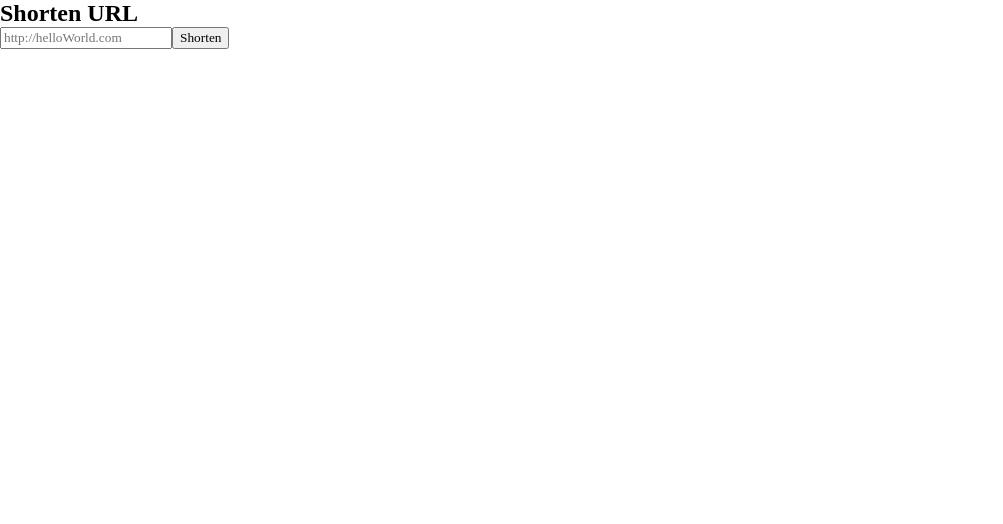
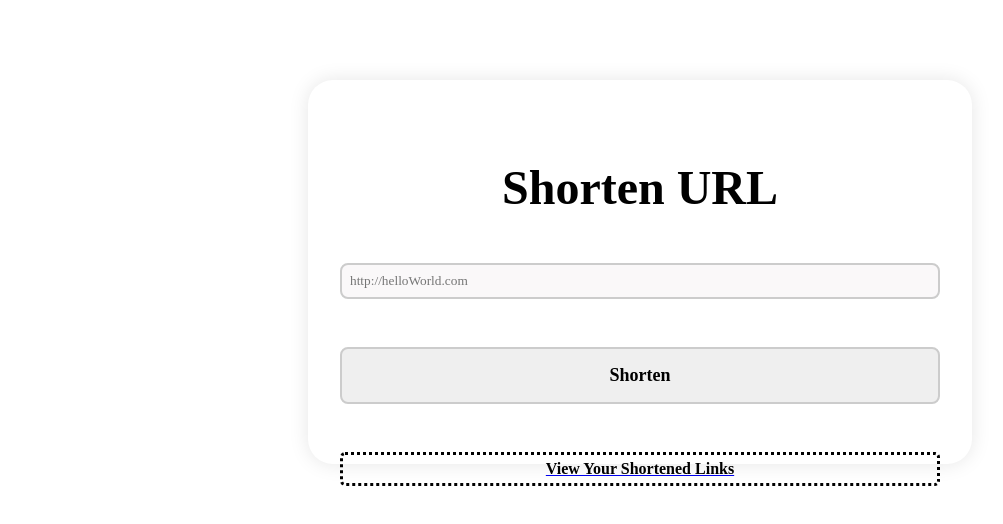
Before and after one commit to jamesmoraless/URL-Shortener-FrontEnd, a React (Create React App) app: page /shortener in a window 1280 px wide. Shown: the top 524 px of the page, without its empty margins (0-1003 px from the left). Built offline with nearby package versions, Linux system fonts and the light colour scheme.

Commit message:
finished shortener w copy button

```diff
--- a/src/components/Shortener.jsx
+++ b/src/components/Shortener.jsx
@@ -32,6 +32,16 @@ export default function Shortener() {
         }
     };
 
+    const handleCopy = async () => {
+        try {
+          await navigator.clipboard.writeText(shortUrl);
+          alert('Short URL copied to clipboard!');
+          //console.log('Copied to clipboard:', shortUrl);
+        } catch (err) {
+          console.log('Failed to copy:', err);
+        }
+      };
+
   return (
 
     <div className = "shortener-container">
@@ -44,7 +54,16 @@ export default function Shortener() {
             onChange={(e) => setLongUrl(e.target.value)}/>
             <button type="submit">Shorten</button>
             </form>
-            {shortUrl && <p className="shortener-url">{shortUrl}</p>}
+            {shortUrl && (
+                <div className="shortener-result">
+                    <p className="shortener-url">{shortUrl}</p>
+                    <button className="shortener-copy" onClick={handleCopy}>
+                    Copy
+                    </button>
+              </div>
+            )}
+            {<a href="#ddd">
+                <h3 className="scroll">View Your Shortened Links</h3></a>}
     </div>
 
   )
--- a/src/components/shortener.css
+++ b/src/components/shortener.css
@@ -0,0 +1,85 @@
+.shortener-container{
+    width:100%;
+    max-width: 600px;
+    border-radius: 25px;
+    margin: 5rem auto;
+    box-shadow: 0 0 20px rgba(0, 0, 0, 0.1);
+    padding: 2rem;
+    height: 40vh;
+}
+
+.shortener-title{
+    text-align: center;
+    margin-bottom: 3rem;
+    margin-top: 3rem;
+    font-size: 3rem;
+}
+
+.shortener-form{
+    display: flex;
+    justify-content: center;
+    flex-direction: column;
+    gap: 3rem;
+}
+
+.shortener-form input{
+    background-color:rgba(184, 158, 169, 0.075);
+    padding: 0.5rem;
+    border: 2px solid #ccc;
+    border-radius: 0.5rem;
+}
+
+.shortener-form button{
+    padding: 1rem;
+    border: 2px solid #ccc;
+    justify-content: center;
+    border-radius: 0.5rem;
+    font-weight: 600;
+    font-size: 18px;
+    cursor: pointer;
+}
+
+.shortener-form button:hover{
+    background-color: black;
+    color: white;
+    transition: all ease-in-out 0.25s;
+
+}
+
+.shortener-url{
+    align-items: center;
+    padding: 1rem;
+    border-radius: 25px;
+    background-color: black;
+    text-align: center;
+    color: white;
+    flex: 1;
+    margin-right: 10px;
+}
+
+.shortener-result {
+    display: flex;
+    align-items: center;
+    margin-top: 3rem;
+}
+
+.shortener-copy {
+    background-color: #4caf50;
+    color: white;
+    border: none;
+    padding: 10px 20px;
+    font-size: 16px;
+    cursor: pointer;
+    border-radius: 5px;
+  }
+
+  .scroll {
+    color: black;
+    border: dotted;
+    padding: 5px 10px;
+    text-align: center;
+    margin-top: 3rem;
+    font-size: 16px;
+    cursor: pointer;
+    border-radius: 5px;
+  }
```
Also changed, not shown: src/components/UrlTable.jsx (added), src/components/urlTable.css (added).
